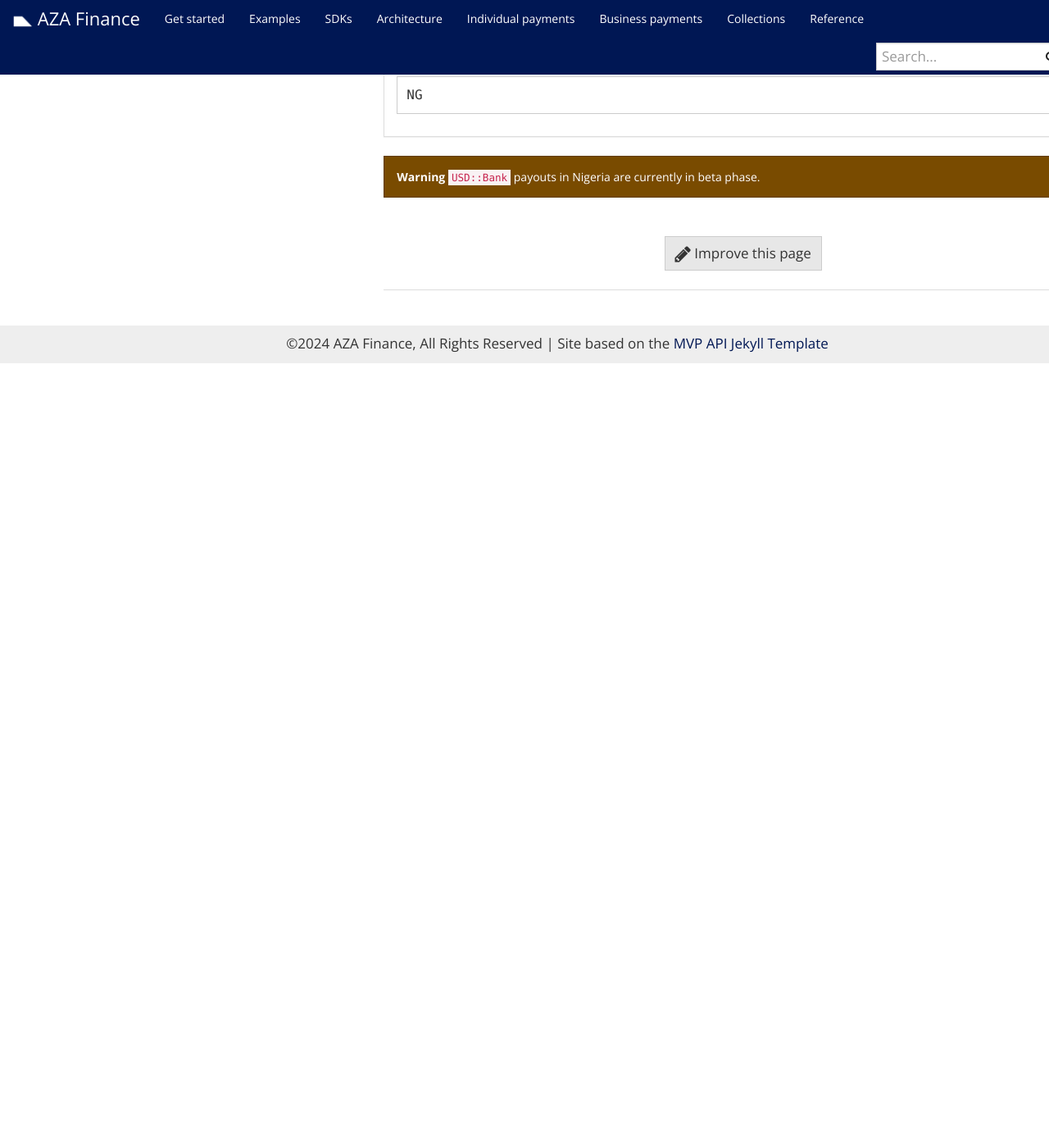
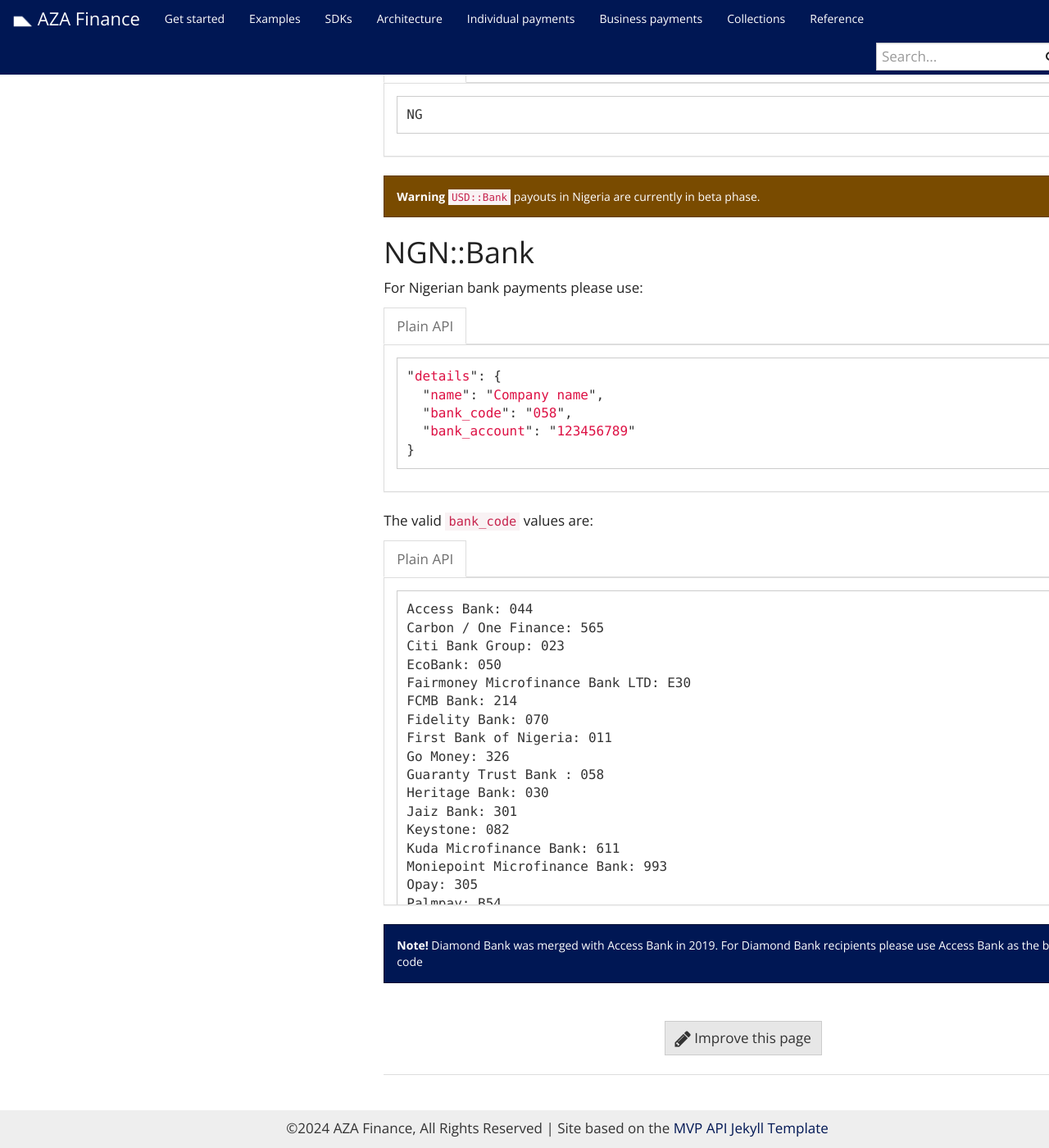
Before and after one commit to transferzero/api-documentation, a Jekyll site: the page built from _docs/business-payments.md, in a window 1280 px wide and 1400 px high, scrolled down 18009 px. Shown: the whole window at 82% size. Built offline with Jekyll 4.4.1, drawn with Linux system fonts in a browser that asks for light colours; nearby versions of some CDN libraries; comment, search, counter and statistics services are not loaded; before the commit the page ends 18452 px from its top, so only the background shows below that.

Commit message:
BTA-12925 Add NGN Business Payouts

````diff
--- a/_docs/business-payments.md
+++ b/_docs/business-payments.md
@@ -454,3 +454,5 @@
 # Nigeria
 
 {% include corridors/usd-bank.md recipient_type='business' %}
+
+{% include corridors/ngn-bank.md recipient_type='business' %}
--- /dev/null
+++ b/_includes/corridors/ngn-bank.md
@@ -0,0 +1,59 @@
+{% include corridors/recipient_name.md %}
+
+## NGN::Bank
+
+For Nigerian bank payments please use:
+
+{% capture data-raw %}
+```javascript
+"details": {
+  {{ recipient_name }},
+  "bank_code": "058",
+  "bank_account": "123456789"
+}
+```
+{% endcapture %}
+
+{% include language-tabbar.html prefix="usd-bank-details" raw=data-raw %}
+
+The valid `bank_code` values are:
+
+{% capture data-raw %}
+```
+Access Bank: 044
+Carbon / One Finance: 565
+Citi Bank Group: 023
+EcoBank: 050
+Fairmoney Microfinance Bank LTD: E30
+FCMB Bank: 214
+Fidelity Bank: 070
+First Bank of Nigeria: 011
+Go Money: 326
+Guaranty Trust Bank : 058
+Heritage Bank: 030
+Jaiz Bank: 301
+Keystone: 082
+Kuda Microfinance Bank: 611
+Moniepoint Microfinance Bank: 993
+Opay: 305
+Palmpay: B54
+Polaris Bank: 076
+Providus Bank: 101
+Stanbic IBTC Bank: 039
+Standard Chartered Bank PLC: 068
+Sterling bank: 232
+Suntrust Bank: 100
+Union Bank: 032
+United Bank for Africa: 033
+Unity Bank: 215
+VFD Microfinance Bank: 566
+Wema Bank: 035
+Zenith International: 057
+```
+{% endcapture %}
+
+{% include language-tabbar.html prefix="ngn-bank-details" raw=data-raw %}
+
+<div class="alert alert-info" markdown="1">
+**Note!** Diamond Bank was merged with Access Bank in 2019. For Diamond Bank recipients please use Access Bank as the bank code
+</div>
````
Also changed, not shown: Gemfile.lock.
